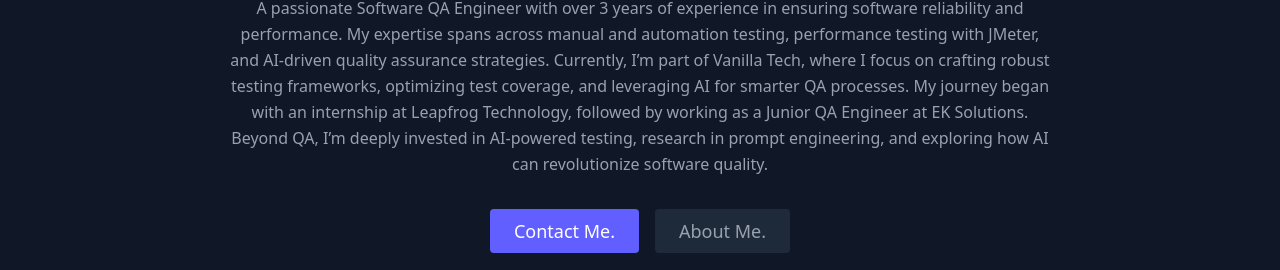
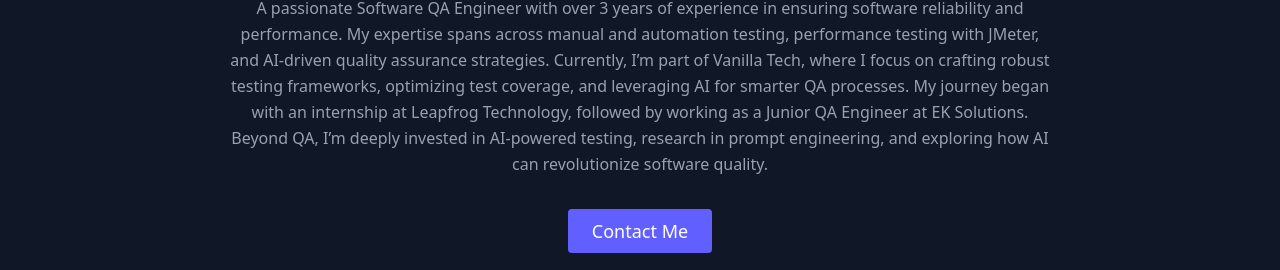
Before and after one commit to bn00b/bn00b.github.io, a plain HTML site: page index.html in a window 1280 px wide. Shown: the part 682-952 px from the top of the page. Drawn offline with nearby package versions, Linux system fonts and the light colour scheme.

Commit message:
added mail in contact-me

```diff
--- a/index.html
+++ b/index.html
@@ -91,17 +91,15 @@
             research in prompt engineering, and exploring how AI can
             revolutionize software quality.
           </p>
-          <div class="flex justify-center">
-            <button
-              class="inline-flex text-white bg-indigo-500 border-0 py-2 px-6 focus:outline-none hover:bg-indigo-600 rounded text-lg"
-            >
-              Contact Me.
+          <a href="mailto:info@binup.com.np">
+            <button class="inline-flex text-white bg-indigo-500 border-0 py-2 px-6 focus:outline-none hover:bg-indigo-600 rounded text-lg">
+              Contact Me
             </button>
-            <button
-              class="ml-4 inline-flex text-gray-400 bg-gray-800 border-0 py-2 px-6 focus:outline-none hover:bg-gray-700 hover:text-white rounded text-lg"
-            >
+          </a>
+            <!-- <button
+              class="ml-4 inline-flex text-gray-400 bg-gray-800 border-0 py-2 px-6 focus:outline-none hover:bg-gray-700 hover:text-white rounded text-lg">
               About Me.
-            </button>
+            </button> -->
           </div>
         </div>
       </div>
```
